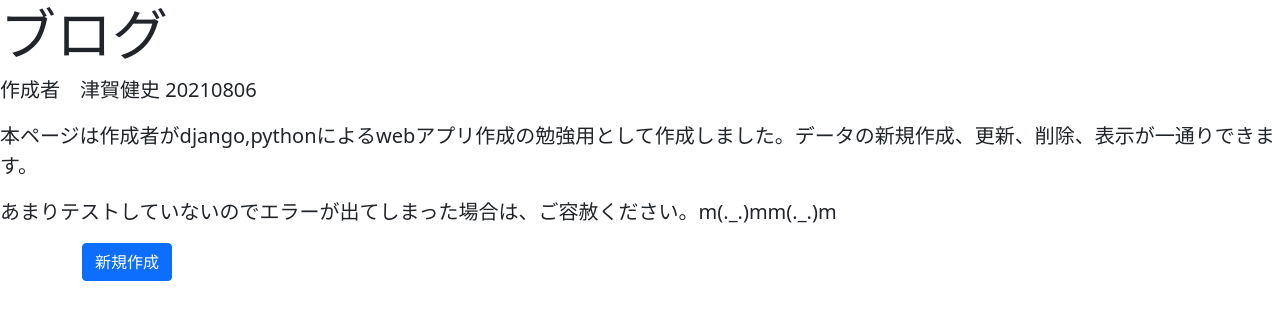
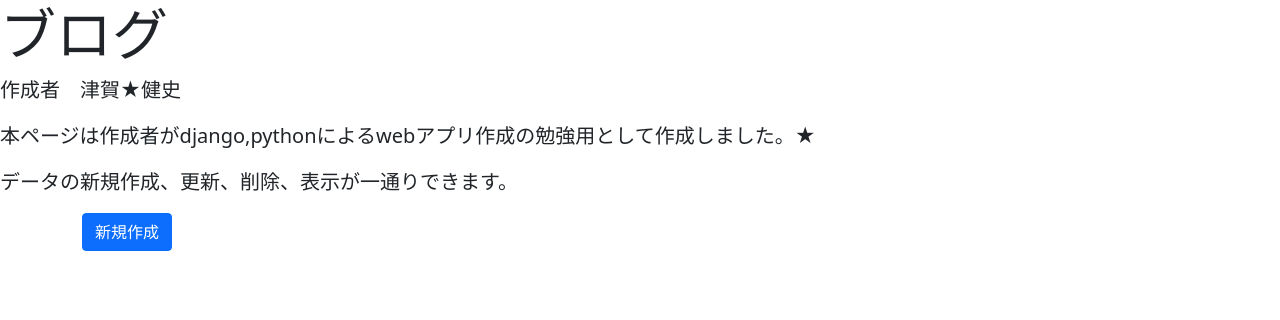
Before and after one commit to tsugat/blogproject, a Django app: template templates/list.html in a window 1280 px wide. Shown: the top 320 px of the page. Run offline with Django 3.2, Linux system fonts and the light colour scheme; the template is opened without the code that fills it, so the values that code supplies are empty.

Commit message:
コメント

```diff
--- a/templates/list.html
+++ b/templates/list.html
@@ -15,9 +15,9 @@
     {% block header %}
     <div class="jumbotron">
         <h1 class="display-4">ブログ</h1>
-        <p class="lead">作成者　津賀健史 20210806</p>
-        <p class="lead">本ページは作成者がdjango,pythonによるwebアプリ作成の勉強用として作成しました。データの新規作成、更新、削除、表示が一通りできます。</p>
-        <p class="lead">あまりテストしていないのでエラーが出てしまった場合は、ご容赦ください。m(._.)mm(._.)m</p>
+        <p class="lead">作成者　津賀★健史 </p>
+        <p class="lead">本ページは作成者がdjango,pythonによるwebアプリ作成の勉強用として作成しました。★</p>
+        <p class="lead">データの新規作成、更新、削除、表示が一通りできます。</p>
     </div>
     {% endblock header %}
     {% block content %}
```
